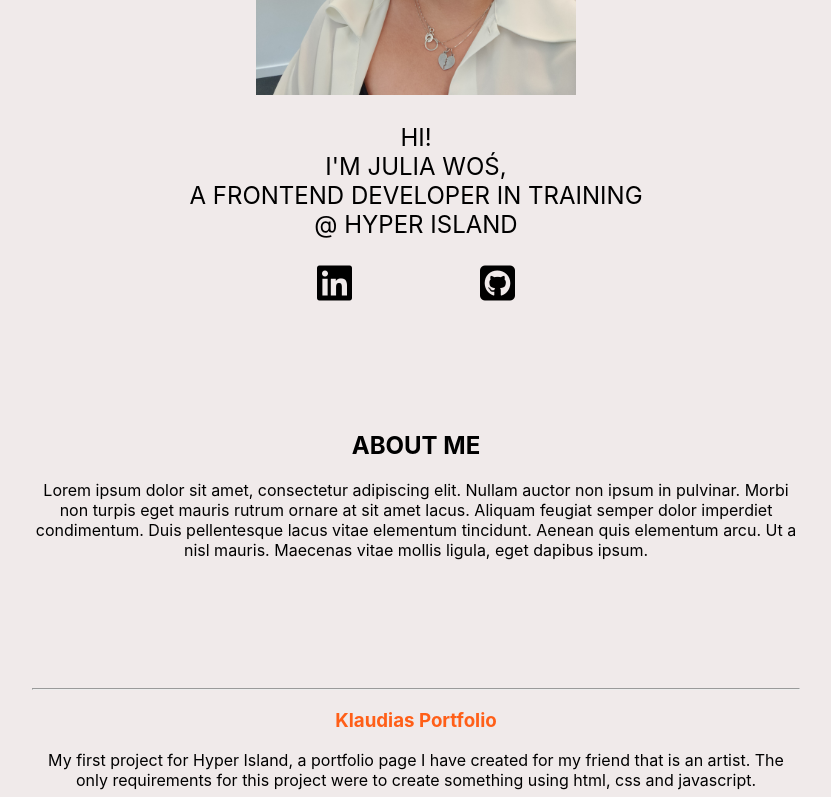
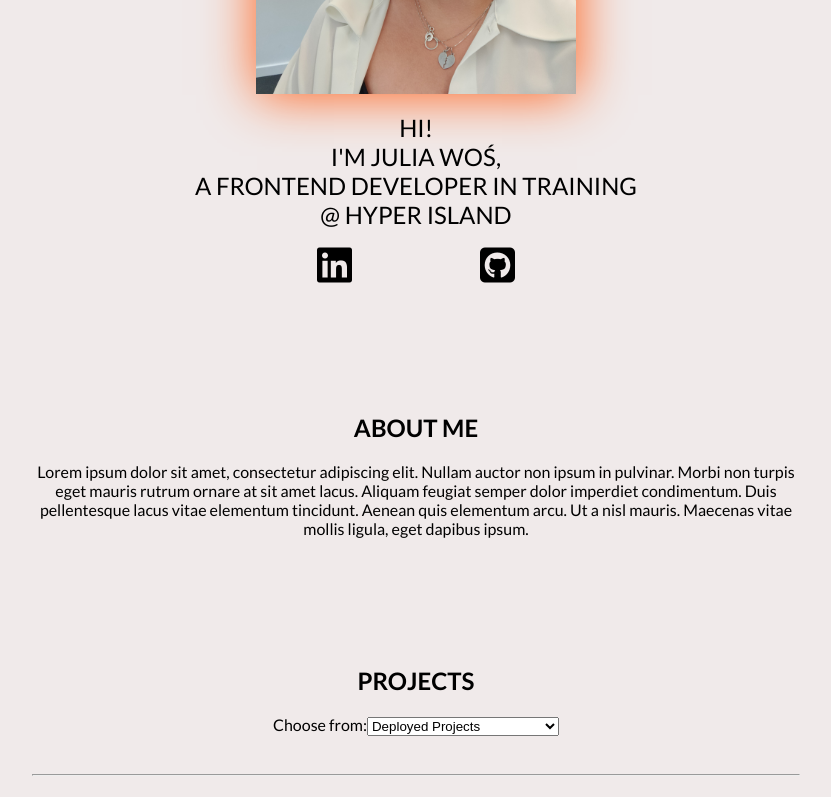
Before and after one commit to aliuj22/personal-cv-julia, a React (Create React App) app: page / in a window 1280 px wide. Shown: the part 420-1217 px from the top of the page, without its empty margins (224-1055 px from the left). Built offline with nearby package versions, Linux system fonts and the light colour scheme.

Commit message:
updated fonts, variables and profile pic

```diff
--- a/public/index.html
+++ b/public/index.html
@@ -8,6 +8,12 @@
     <meta
       name="description"
       content="Web site created using create-react-app"
+    />
+    <link rel="preconnect" href="https://fonts.googleapis.com" />
+    <link rel="preconnect" href="https://fonts.gstatic.com" crossorigin />
+    <link
+      href="https://fonts.googleapis.com/css2?family=Lato:wght@300;400;700&display=swap"
+      rel="stylesheet"
     />
     <link rel="apple-touch-icon" href="%PUBLIC_URL%/logo192.png" />
     <!--
--- a/src/components/AboutMe/AboutMe.scss
+++ b/src/components/AboutMe/AboutMe.scss
@@ -1,3 +1,9 @@
+@import '../Variables.scss';
+
 #about {
   margin: 10% 20%;
+
+  h2 {
+    font-size: $h2-font-size-big-screen;
+  }
 }
--- a/src/components/Experience/Experience.js
+++ b/src/components/Experience/Experience.js
@@ -4,6 +4,13 @@ import './Experience.scss';
 const Experience = (props) => {
   return (
     <div id="experience">
+      <h2>PROJECTS</h2>
+      <label htmlFor="project-type">Choose from:</label>
+      <select name="project-type" id="project-type">
+        <option value="deployed">Deployed Projects</option>
+        <option value="small/not-deployed">Small/Not Deployed Projects</option>
+      </select>
+
       <ul>
         {props.projects.map((item, index) => (
           <li key={index}>
--- a/src/components/Experience/Experience.scss
+++ b/src/components/Experience/Experience.scss
@@ -3,6 +3,14 @@
 li {
   list-style: none;
   margin: 6vw 20vw;
+
+  p {
+    padding: 0 10%;
+  }
+}
+
+li:first-child {
+  margin-top: 3vw;
 }
 
 h3 {
--- a/src/components/Intro/Intro.js
+++ b/src/components/Intro/Intro.js
@@ -6,10 +6,10 @@ const Intro = () => {
   return (
     <div className="top-container">
       <img id="image-julia" src={julia} alt="Julia" />
-      <p id="introduction">
+      <h1 id="introduction">
         HI! <br /> I'M JULIA WOŚ, <br /> A FRONTEND DEVELOPER IN TRAINING <br />{' '}
         @ HYPER ISLAND
-      </p>
+      </h1>
       <a
         target="_blank"
         rel="noreferrer noopener"
--- a/src/components/Intro/Intro.scss
+++ b/src/components/Intro/Intro.scss
@@ -3,6 +3,7 @@
 #image-julia {
   width: 25vw;
   height: 25vw;
+  box-shadow: 1px 1px 50px $color-secondary;
 }
 
 .top-container {
@@ -12,10 +13,12 @@
 }
 
 #introduction {
-  font-size: 1.5rem;
+  font-size: $h1-font-size-big-screen;
+  font-weight: 400;
 
   @media screen and (max-width: $mq-phone) {
-    font-size: 1rem;
+    font-size: $h1-font-size-small-screen;
+    font-weight: 400;
   }
 }
 
--- a/src/components/Variables.scss
+++ b/src/components/Variables.scss
@@ -4,3 +4,8 @@ $mq-phone: 481px;
 $mq-tablet: 769px;
 $mq-computer: 1025px;
 $mq-large-screens: 1201px;
+
+$h1-font-size-big-screen: 1.5rem;
+$h1-font-size-small-screen: 1rem;
+
+$h2-font-size-big-screen: 1.5rem;
--- a/src/index.scss
+++ b/src/index.scss
@@ -1,8 +1,8 @@
 body {
   margin: 0;
-  font-family: -apple-system, BlinkMacSystemFont, 'Segoe UI', 'Roboto', 'Oxygen',
-    'Ubuntu', 'Cantarell', 'Fira Sans', 'Droid Sans', 'Helvetica Neue',
-    sans-serif;
+  font-family: 'Lato', sans-serif, -apple-system, BlinkMacSystemFont, 'Segoe UI',
+    'Roboto', 'Oxygen', 'Ubuntu', 'Cantarell', 'Fira Sans', 'Droid Sans',
+    'Helvetica Neue', sans-serif;
   -webkit-font-smoothing: antialiased;
   -moz-osx-font-smoothing: grayscale;
   background-color: rgb(240, 234, 234);
```
